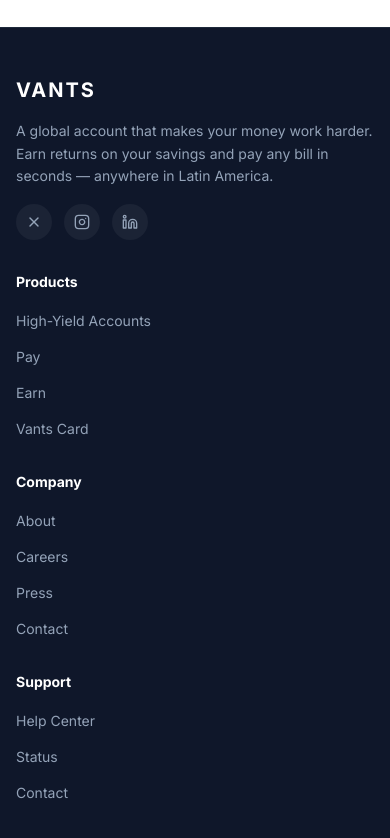
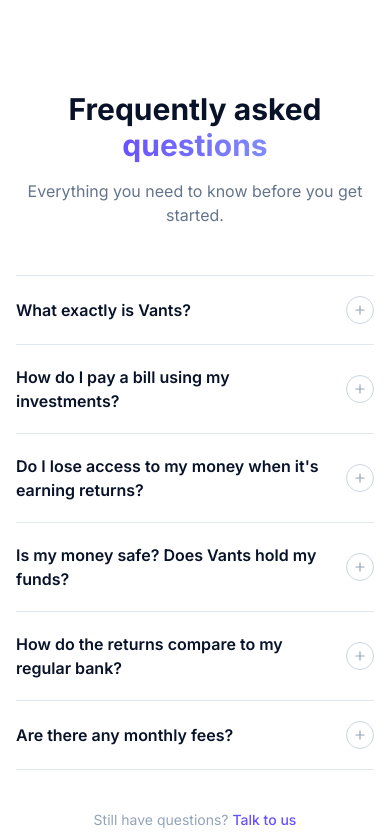
Before and after one commit to vhendala/vants-landing-page-nova, a React (Vite) app: page / in a window 390 px wide. Shown: the part 7000-7838 px from the top of the page. Built offline with nearby package versions, Linux system fonts and the light colour scheme.

Commit message:
feat: add FAQ section with accordion UI before footer

```diff
--- a/src/Component.tsx
+++ b/src/Component.tsx
@@ -7,6 +7,7 @@
 import { SecuritySection } from './components/SecuritySection';
 import { Team } from './components/Team';
 import { Footer } from './components/Footer';
+import { FAQ } from './components/FAQ';
 
 export function VantsLandingPage() {
   return (
@@ -34,6 +35,7 @@
         <Team />
       </main>
 
+      <FAQ />
       <Footer />
     </div>
   );
--- /dev/null
+++ b/src/components/FAQ.tsx
@@ -0,0 +1,144 @@
+import { useState } from 'react';
+import { motion, AnimatePresence } from 'framer-motion';
+import { Plus, Minus } from 'lucide-react';
+
+const faqs = [
+  {
+    question: 'What exactly is Vants?',
+    answer:
+      'Vants is a global financial app that lets you put your savings to work in high-yield accounts and use those same funds to pay your everyday bills in seconds. Your money earns returns until the exact moment you need to make a payment.',
+  },
+  {
+    question: 'How do I pay a bill using my investments?',
+    answer:
+      "It's completely seamless. You just scan a Pix, SPEI, or CBU QR code. Vants automatically calculates the exact amount needed, converts it from your invested balance, and settles the payment in under 5 seconds. No manual withdrawals required.",
+  },
+  {
+    question: "Do I lose access to my money when it's earning returns?",
+    answer:
+      'Not at all. Your money is always yours. Unlike traditional accounts that might lock your funds away for months, your balance in Vants is always available to spend or withdraw instantly, 24/7.',
+  },
+  {
+    question: 'Is my money safe? Does Vants hold my funds?',
+    answer:
+      'We use automated bank-grade security to ensure your assets are protected. More importantly, you have total ownership of your money. Vants provides the technology to orchestrate your payments and earnings, but we never hold, lend, or lock your funds.',
+  },
+  {
+    question: 'How do the returns compare to my regular bank?',
+    answer:
+      'Traditional banks often pay less than inflation on idle cash. Vants connects your account to global digital dollars and high-yield accounts, allowing your money to work harder and protect your purchasing power globally.',
+  },
+  {
+    question: 'Are there any monthly fees?',
+    answer:
+      'No. Opening an account and earning returns is completely free. We only apply a small, fully transparent conversion rate at the exact moment you make a payment or transfer.',
+  },
+];
+
+export const FAQ = () => {
+  const [openIndex, setOpenIndex] = useState<number | null>(null);
+
+  const toggle = (idx: number) => {
+    setOpenIndex(openIndex === idx ? null : idx);
+  };
+
+  return (
+    <section id="faq" className="py-16 md:py-24 bg-white">
+      <div className="max-w-3xl mx-auto px-4 md:px-6">
+        {/* Header */}
+        <motion.div
+          initial={{ opacity: 0, y: 20 }}
+          whileInView={{ opacity: 1, y: 0 }}
+          viewport={{ once: true }}
+          className="text-center mb-12 md:mb-16"
+        >
+          <h2 className="text-3xl md:text-5xl font-sans font-bold text-[#081229] mb-4">
+            Frequently asked{' '}
+            <span className="text-transparent bg-clip-text bg-gradient-to-r from-[#6851FF] to-indigo-400">
+              questions
+            </span>
+          </h2>
+          <p className="text-slate-500 text-base md:text-lg">
+            Everything you need to know before you get started.
+          </p>
+        </motion.div>
+
+        {/* Accordion */}
+        <div className="divide-y divide-slate-200 border-y border-slate-200">
+          {faqs.map((faq, idx) => {
+            const isOpen = openIndex === idx;
+            return (
+              <motion.div
+                key={idx}
+                initial={{ opacity: 0, y: 12 }}
+                whileInView={{ opacity: 1, y: 0 }}
+                viewport={{ once: true }}
+                transition={{ delay: idx * 0.06 }}
+              >
+                <button
+                  id={`faq-question-${idx}`}
+                  onClick={() => toggle(idx)}
+                  className="w-full flex items-center justify-between gap-6 py-5 md:py-6 text-left group"
+                  aria-expanded={isOpen}
+                >
+                  <span
+                    className={`text-base md:text-lg font-semibold transition-colors ${
+                      isOpen ? 'text-[#6851FF]' : 'text-[#081229] group-hover:text-[#6851FF]'
+                    }`}
+                  >
+                    {faq.question}
+                  </span>
+                  <span
+                    className={`shrink-0 w-7 h-7 rounded-full flex items-center justify-center border transition-all duration-200 ${
+                      isOpen
+                        ? 'bg-[#6851FF] border-[#6851FF] text-white'
+                        : 'bg-white border-slate-300 text-slate-400 group-hover:border-[#6851FF] group-hover:text-[#6851FF]'
+                    }`}
+                  >
+                    {isOpen ? <Minus size={14} /> : <Plus size={14} />}
+                  </span>
+                </button>
+
+                <AnimatePresence initial={false}>
+                  {isOpen && (
+                    <motion.div
+                      key="content"
+                      initial={{ height: 0, opacity: 0 }}
+                      animate={{ height: 'auto', opacity: 1 }}
+                      exit={{ height: 0, opacity: 0 }}
+                      transition={{ duration: 0.25, ease: 'easeInOut' }}
+                      className="overflow-hidden"
+                    >
+                      <p className="pb-5 md:pb-6 text-slate-500 leading-relaxed text-sm md:text-base pr-10">
+                        {faq.answer}
+                      </p>
+                    </motion.div>
+                  )}
+                </AnimatePresence>
+              </motion.div>
+            );
+          })}
+        </div>
+
+        {/* Footer CTA */}
+        <motion.div
+          initial={{ opacity: 0, y: 12 }}
+          whileInView={{ opacity: 1, y: 0 }}
+          viewport={{ once: true }}
+          transition={{ delay: 0.4 }}
+          className="mt-10 text-center"
+        >
+          <p className="text-slate-400 text-sm">
+            Still have questions?{' '}
+            <a
+              href="mailto:hello@vants.xyz"
+              className="text-[#6851FF] font-medium hover:underline underline-offset-4"
+            >
+              Talk to us
+            </a>
+          </p>
+        </motion.div>
+      </div>
+    </section>
+  );
+};
```
